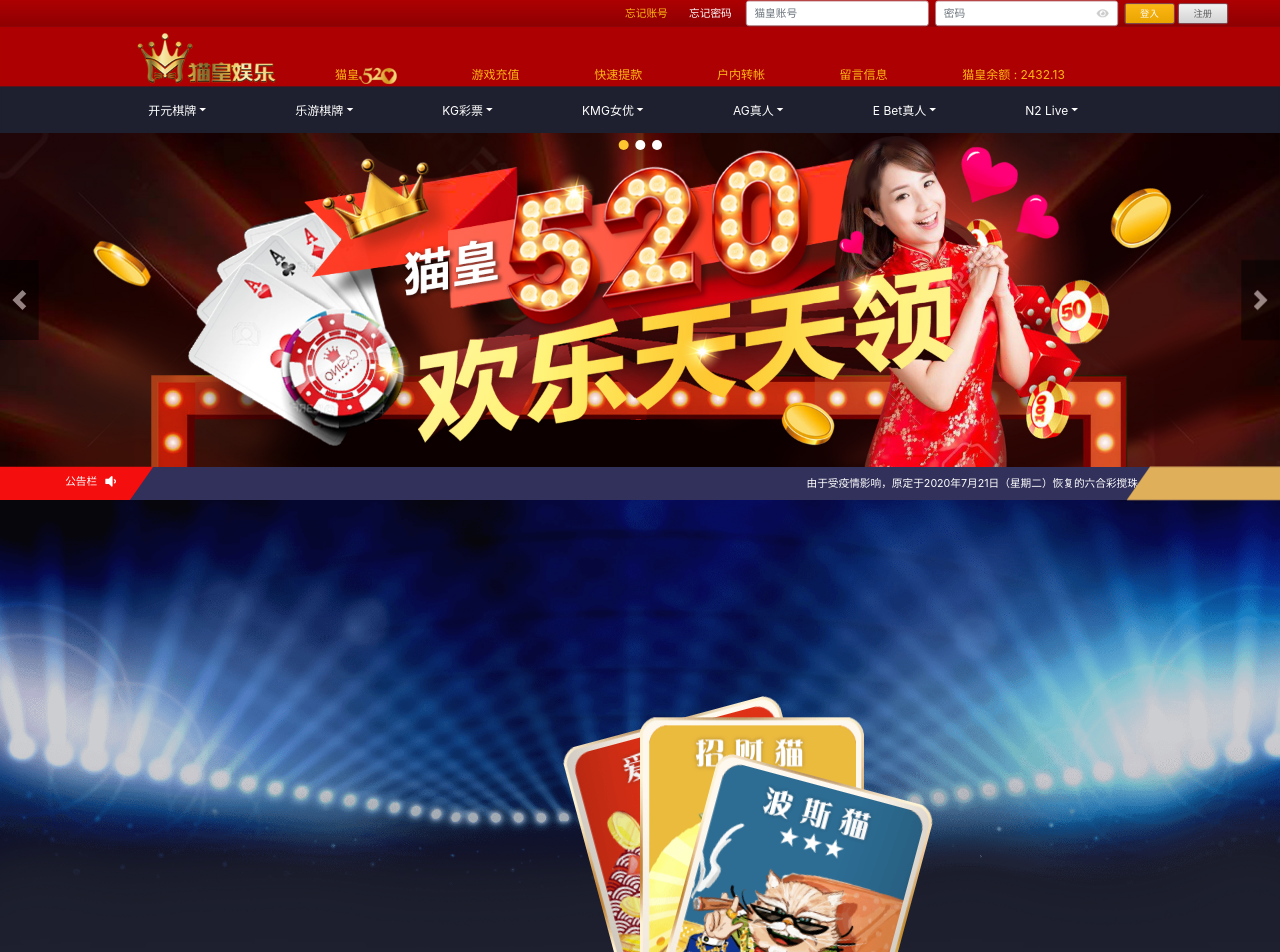
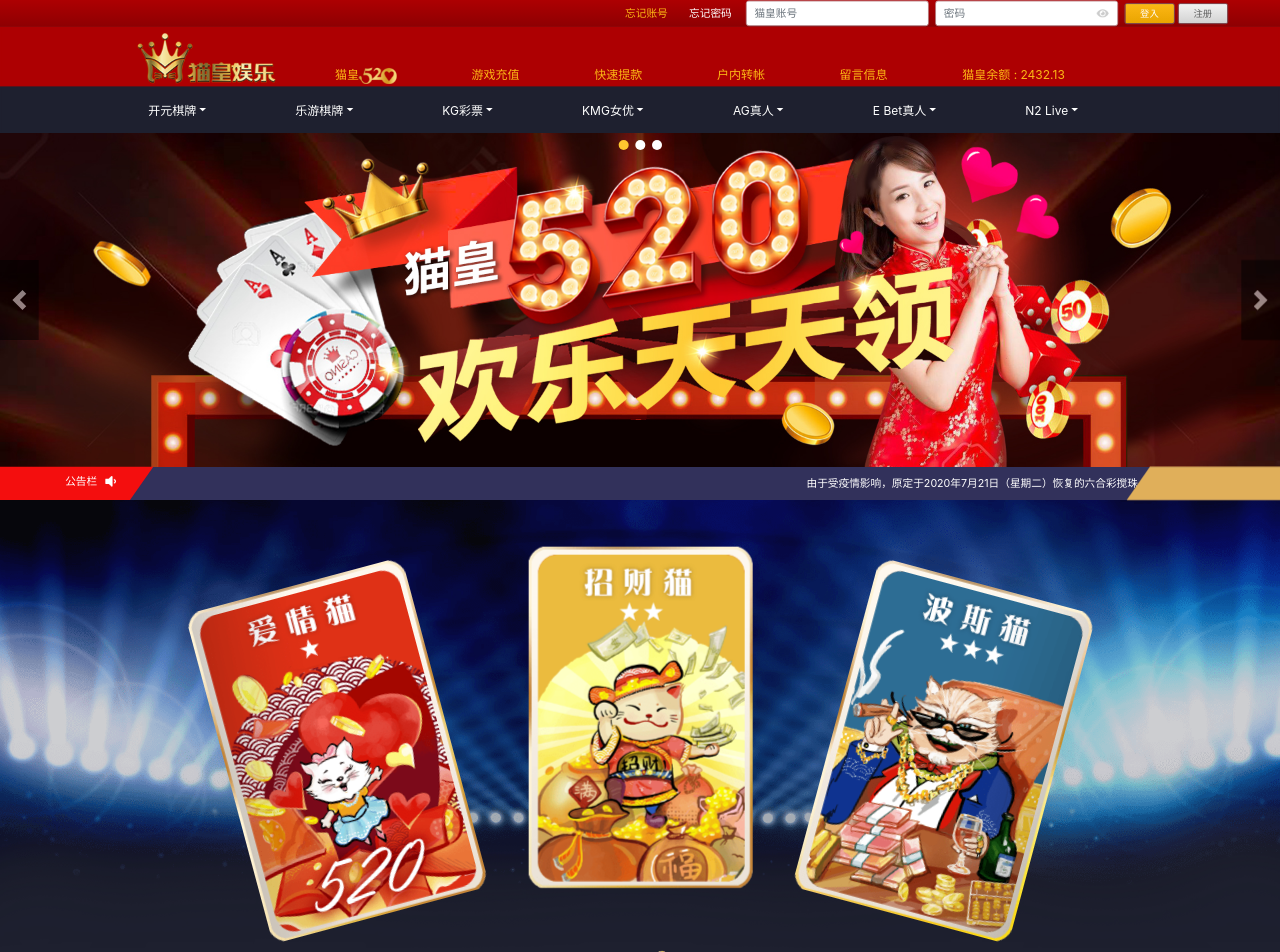
Before and after one commit to neroyow88/mao-huang, a Next.js app: page / in a window 1280 px wide. Shown: the top 952 px of the page. Built offline with nearby package versions, Linux system fonts and the light colour scheme.

Commit message:
fix
- fix browser flip card bug

```diff
--- a/components/PopOut.tsx
+++ b/components/PopOut.tsx
@@ -240,7 +240,7 @@
         cssModule={customCardMobileStyle}
       >
         <div id={`card-${convertIndex}`}>
-          <div className="flip-card" key={`flip-card-${convertIndex}`}>
+          <div className="flip-card-mobile" key={`flip-card-${convertIndex}`}>
             <div
               className="flip-card-inner"
               key={`flip-card-inner-${convertIndex}`}
--- a/styles/card.scss
+++ b/styles/card.scss
@@ -66,7 +66,8 @@
   }
 }
 
-.flip-card {
+.flip-card-mobile,
+.flip-card-browser {
   background-color: transparent;
   width: 335px;
   height: 512px;
```
